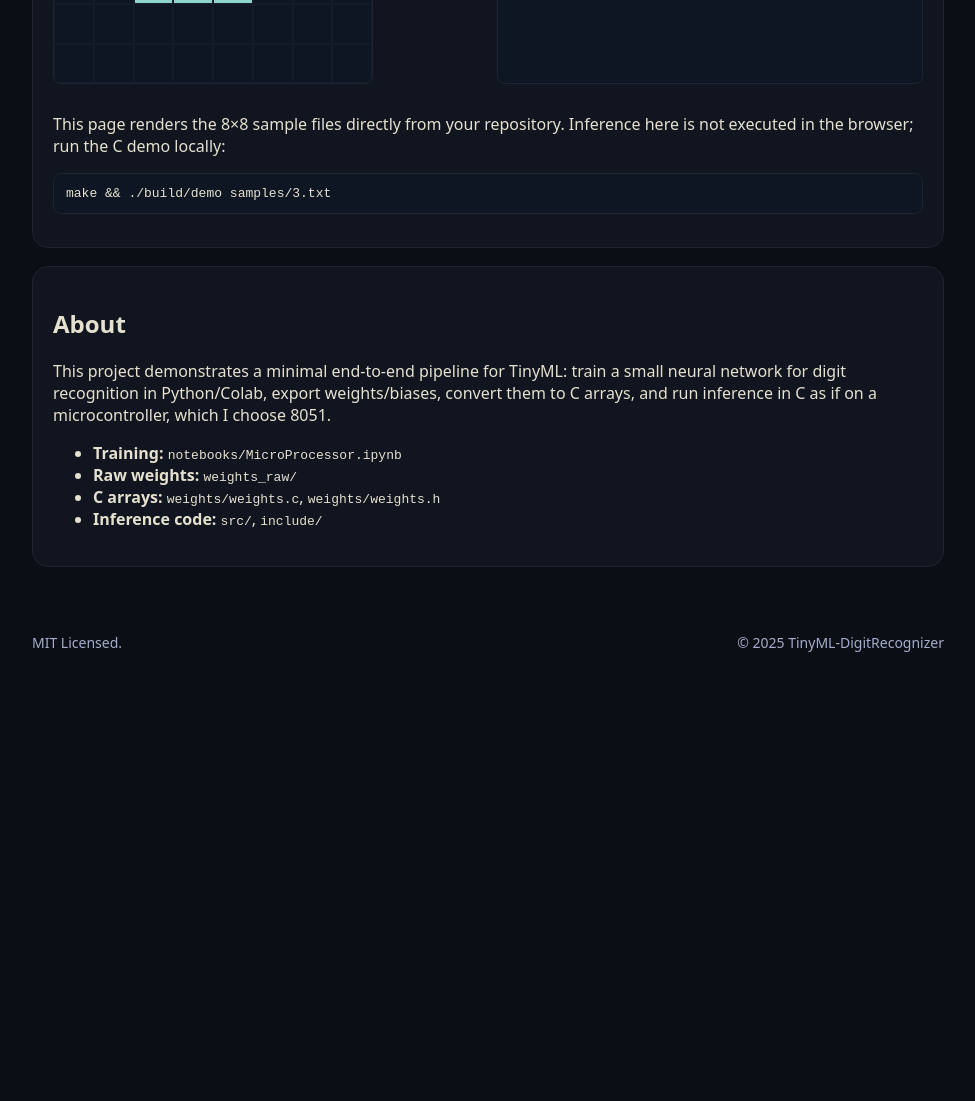
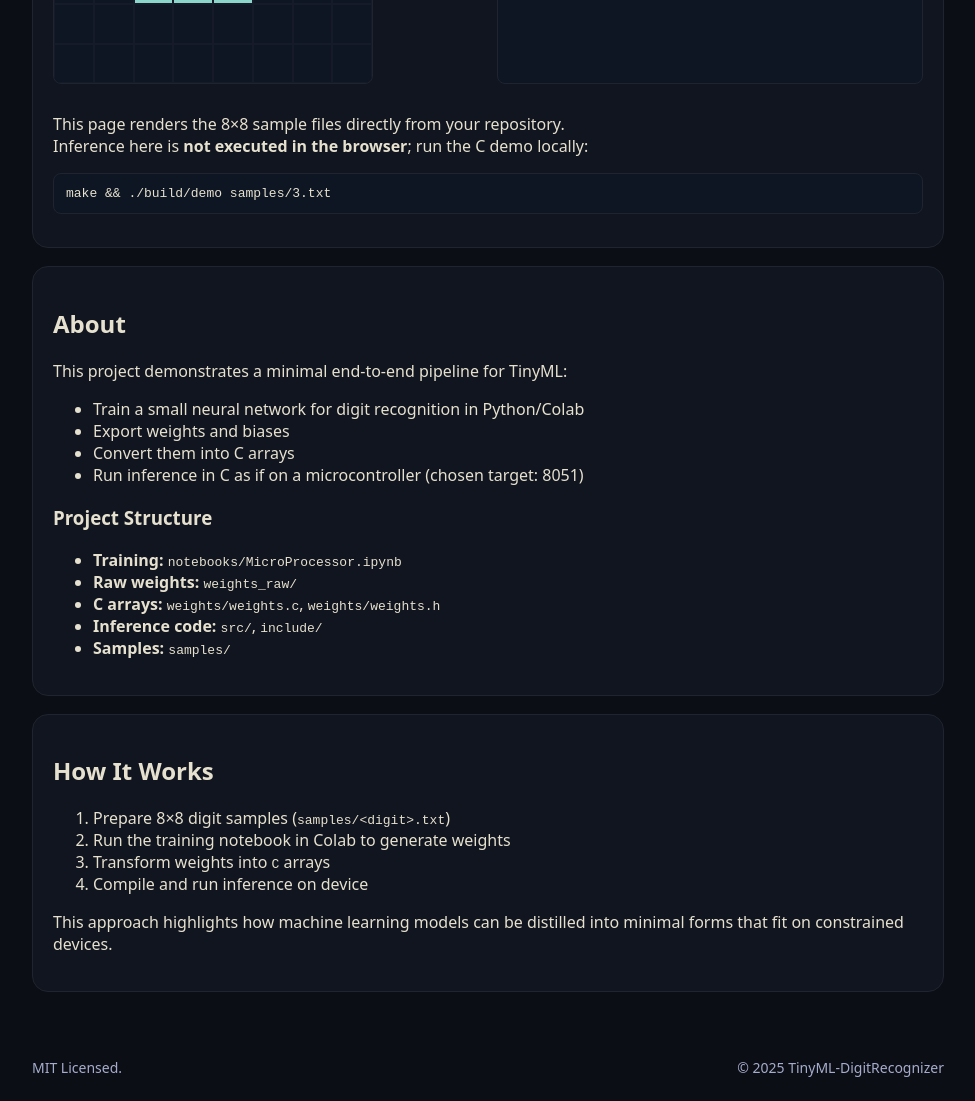
Before and after one commit to WuPinLiang/Science-Fair-Project, a plain HTML site: page docs/index.html in a window 1280 px wide. Shown: the part 720-1821 px from the top of the page, without its empty margins (152-1127 px from the left). Before the commit the page ends 1396 px from the top, so only its background shows below. Drawn offline with Linux system fonts and the light colour scheme.

Commit message:
Update index.html

```diff
--- a/docs/index.html
+++ b/docs/index.html
@@ -25,37 +25,57 @@
       <div class="picker" id="digit-buttons"></div>
 
       <div class="grid-wrap">
-        <div>
+        <div class="grid-section">
           <h3>Bitmap Grid</h3>
           <div id="grid" class="grid"></div>
         </div>
-        <div>
+        <div class="raw-section">
           <h3>Raw Text</h3>
           <pre id="raw" class="raw"></pre>
         </div>
       </div>
 
+      <div class="note-wrap">
         <p class="note">
-        This page renders the 8×8 sample files directly from your repository.
-        Inference here is not executed in the browser; run the C demo locally:
+          This page renders the 8×8 sample files directly from your repository.<br>
+          Inference here is <strong>not executed in the browser</strong>; run the C demo locally:
         </p>
         <pre class="code">make && ./build/demo samples/3.txt</pre>
+      </div>
     </section>
 
     <section class="panel">
       <h2>About</h2>
       <p>
-        This project demonstrates a minimal end‑to‑end pipeline for TinyML:
-        train a small neural network for digit recognition in Python/Colab,
-        export weights/biases, convert them to C arrays, and run inference in C
-        as if on a microcontroller, which I choose 8051.
+        This project demonstrates a minimal end‑to‑end pipeline for TinyML:<br>
+        <ul>
+          <li>Train a small neural network for digit recognition in Python/Colab</li>
+          <li>Export weights and biases</li>
+          <li>Convert them into C arrays</li>
+          <li>Run inference in C as if on a microcontroller (chosen target: 8051)</li>
+        </ul>
       </p>
+      <div class="project-structure">
+        <h3>Project Structure</h3>
         <ul>
           <li><strong>Training:</strong> <code>notebooks/MicroProcessor.ipynb</code></li>
           <li><strong>Raw weights:</strong> <code>weights_raw/</code></li>
           <li><strong>C arrays:</strong> <code>weights/weights.c</code>, <code>weights/weights.h</code></li>
           <li><strong>Inference code:</strong> <code>src/</code>, <code>include/</code></li>
+          <li><strong>Samples:</strong> <code>samples/</code></li>
         </ul>
+      </div>
+    </section>
+
+    <section class="panel">
+      <h2>How It Works</h2>
+      <ol>
+        <li>Prepare 8×8 digit samples (<code>samples/&lt;digit&gt;.txt</code>)</li>
+        <li>Run the training notebook in Colab to generate weights</li>
+        <li>Transform weights into <code>C</code> arrays</li>
+        <li>Compile and run inference on device</li>
+      </ol>
+      <p class="note">This approach highlights how machine learning models can be distilled into minimal forms that fit on constrained devices.</p>
     </section>
   </main>
 
@@ -64,7 +84,7 @@
     <span>© 2025 TinyML‑DigitRecognizer</span>
   </footer>
 
-  <script src="app.js?v=4"""></script>
+  <script src="app.js?v=4"></script>
   <script src="app.v6.js?v=6"></script>
 </body>
 </html>
```
Lines whose indentation alone changed are shown as unchanged.
